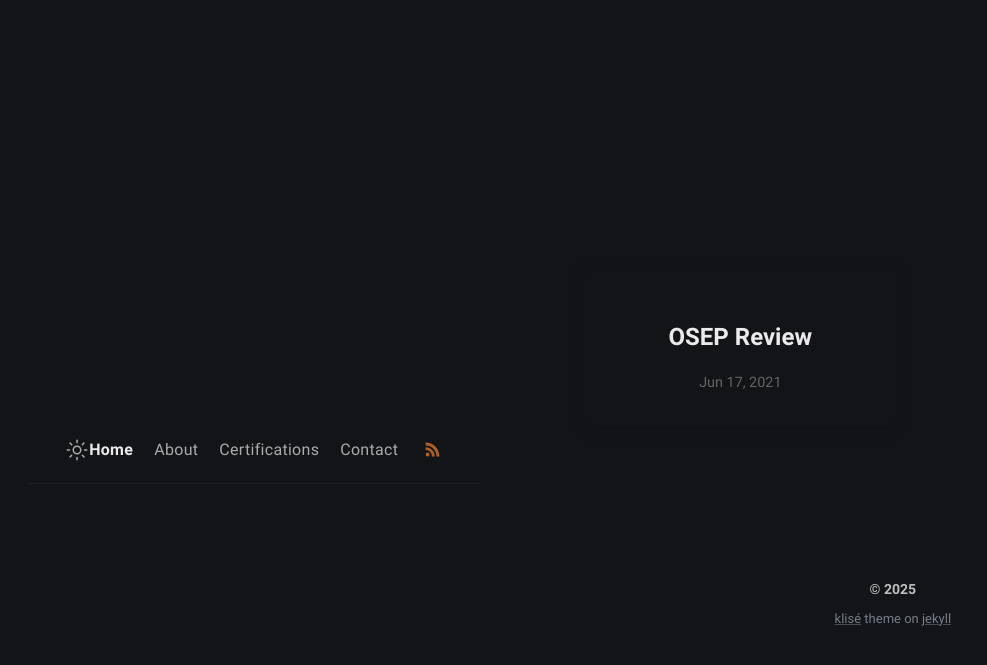
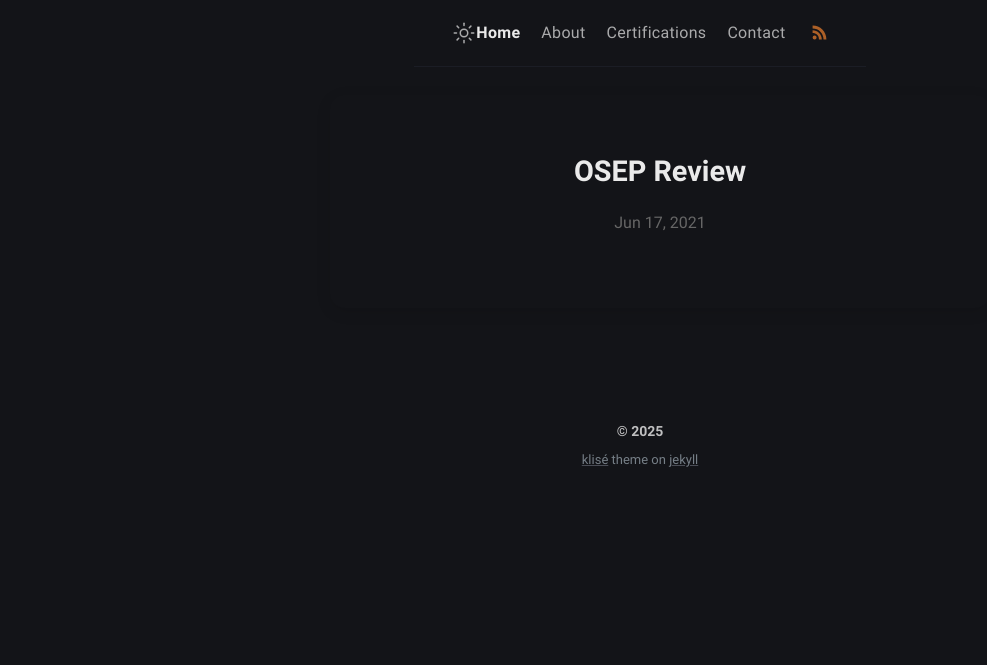
Before and after one commit to Extravenger/extravenger.github.io, a Jekyll site: the page built from index.md, in a window 1280 px wide. Shown: the top 665 px of the page, without its empty margins (0-987 px from the left). Built offline with Jekyll 4.4.1, drawn with Linux system fonts in a browser that asks for light colours.

Commit message:
Update default.html

```diff
--- a/_layouts/default.html
+++ b/_layouts/default.html
@@ -9,23 +9,34 @@ layout: home
 
 <head>
   <style>
-    /* Center the content on the homepage */
+    /* Fix the navigation bar at the top */
     body {
       display: flex;
-      justify-content: center;
-      align-items: center;
+      flex-direction: column;
       min-height: 100vh;
       margin: 0;
       background: var(--content-bg);
     }
 
+    /* Ensure the navbar stays at the top */
+    header {
+      position: sticky;
+      top: 0;
+      z-index: 10;
+      width: 100%;
+    }
+
+    /* Container to center post cards to the right */
     .post-cards-container {
       display: grid;
-      grid-template-columns: repeat(auto-fill, minmax(300px, 1fr));
+      grid-template-columns: repeat(auto-fill, minmax(400px, 1fr)); /* Wider cards */
       gap: 30px;
       padding: 20px;
       max-width: 1200px;
       width: 100%;
+      margin-left: auto;  /* Align to the right */
+      margin-right: 0;
+      flex-grow: 1;  /* Ensures the container takes up available space */
     }
 
     /* Card-style layout for each post */
@@ -38,6 +49,7 @@ layout: home
       text-align: center;
       transition: transform 0.3s ease, box-shadow 0.3s ease;
       cursor: pointer;
+      height: 100%;
     }
 
     .post-card:hover {
@@ -53,14 +65,14 @@ layout: home
     }
 
     .post-card h2 {
-      font-size: 1.5rem;
+      font-size: 1.8rem; /* Increased font size */
       font-weight: bold;
       color: #333;
       margin-bottom: 10px;
     }
 
     .post-card .meta {
-      font-size: 0.9rem;
+      font-size: 1rem;
       color: #666;
     }
 
@@ -72,7 +84,7 @@ layout: home
     }
 
     .post-card .tag {
-      font-size: 0.8rem;
+      font-size: 0.9rem;
       padding: 5px 10px;
       background: #e0e0e0;
       border-radius: 20px;
```
